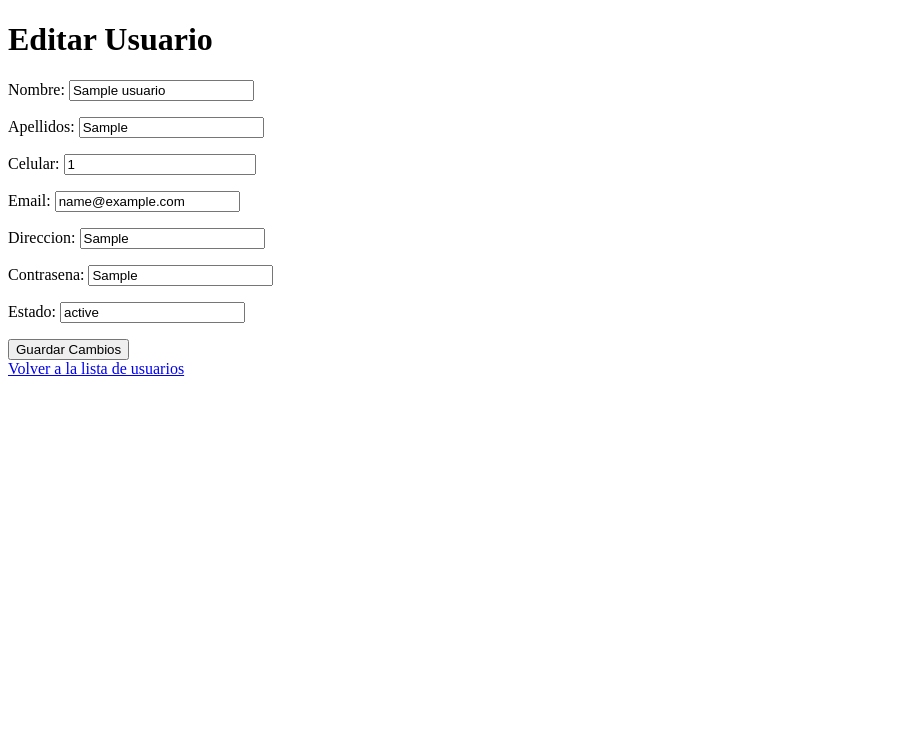
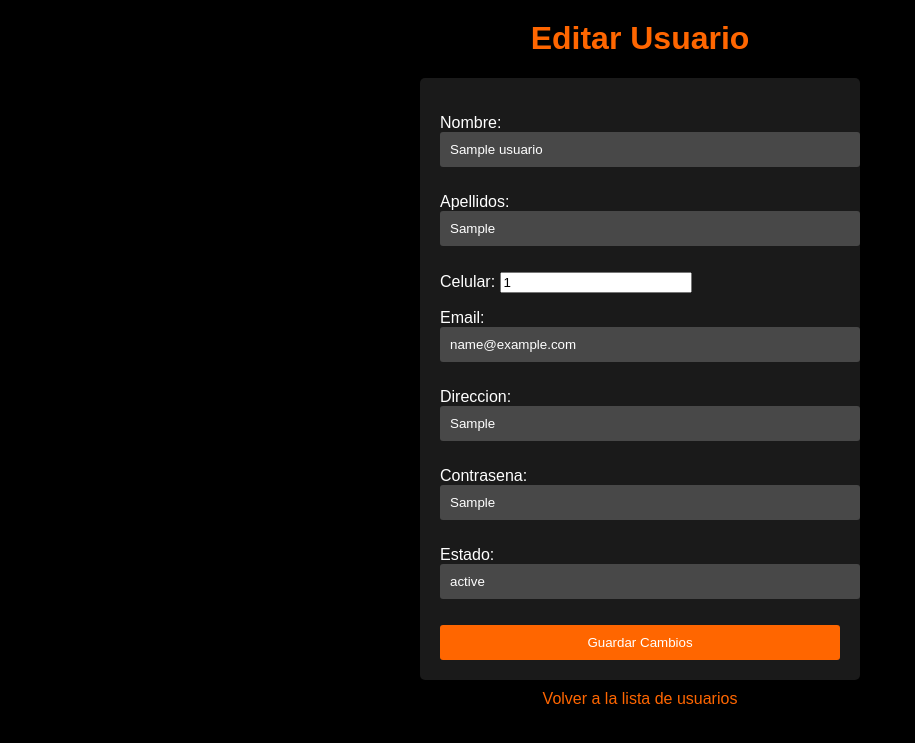
Before and after one commit to sebastianA10/proyecto_nini_makeup, a Django app: page /editar_usuario/1/ in a window 1280 px wide. Shown: the top 743 px of the page, without its empty margins (0-915 px from the left). Run offline with Django 4.2, Linux system fonts and the light colour scheme; tables that the repository leaves empty hold one stand-in row (values such as "Sample post").

Commit message:
se agrego el css completo

```diff
--- /dev/null
+++ b/proyecto/app1/static/css/crud/editar.css
@@ -0,0 +1,61 @@
+/* Establecer un fondo negro */
+body {
+    background-color: #000;
+    color: #fff; /* Color del texto en blanco */
+    font-family: Arial, sans-serif;
+    margin: 0;
+    padding: 0;
+}
+
+/* Estilo para el encabezado h1 */
+h1 {
+    color: #ff6600; /* Color de resaltado (naranja) para el título */
+    text-align: center;
+    margin-top: 20px;
+}
+
+/* Estilo para el formulario */
+form {
+    max-width: 400px;
+    margin: 0 auto;
+    padding: 20px;
+    background-color: rgba(255, 255, 255, 0.1); /* Fondo blanco semi-transparente */
+    border-radius: 5px;
+}
+
+/* Estilo para los campos del formulario */
+form input[type="text"],
+form input[type="password"] {
+    width: 100%;
+    padding: 10px;
+    margin-bottom: 10px;
+    border: none;
+    background-color: rgba(255, 255, 255, 0.2); /* Fondo blanco semi-transparente */
+    color: #fff;
+    border-radius: 3px;
+}
+
+/* Estilo para el botón */
+form button[type="submit"] {
+    width: 100%;
+    padding: 10px;
+    background-color: #ff6600; /* Botón naranja */
+    color: #fff;
+    border: none;
+    border-radius: 3px;
+    cursor: pointer;
+}
+
+/* Estilo para el enlace */
+a {
+    display: block;
+    text-align: center;
+    color: #ff6600; /* Color de resaltado (naranja) para el enlace */
+    text-decoration: none;
+    margin-top: 10px;
+}
+
+/* Estilo para el enlace al pasar el mouse */
+a:hover {
+    text-decoration: underline;
+}
--- a/proyecto/app1/templates/crear_usuario.html
+++ b/proyecto/app1/templates/crear_usuario.html
@@ -1,9 +1,11 @@
+{% load static %}
 <!DOCTYPE html>
 <html lang="en">
 <head>
     <meta charset="UTF-8">
     <title>Crear Usuario</title>
 </head>
+<link rel="stylesheet" href="{% static 'css/crud/crear.css' %}">
 <body>
     <h1>Crear Usuario</h1>
     <form method="post">
--- a/proyecto/app1/templates/editar_usuario.html
+++ b/proyecto/app1/templates/editar_usuario.html
@@ -1,9 +1,11 @@
+{% load static %}
 <!DOCTYPE html>
 <html lang="en">
 <head>
     <meta charset="UTF-8">
     <title>Editar Usuario</title>
 </head>
+<link rel="stylesheet" href="{% static 'css/crud/editar.css' %}">
 <body>
     <h1>Editar Usuario</h1>
     <form method="post">
--- a/proyecto/app1/templates/index.html
+++ b/proyecto/app1/templates/index.html
@@ -8,8 +8,7 @@
     <meta name="viewport" content="width=device-width, initial-scale=1.0">
     <link rel="shortcut icon" href="{% static 'img/logo.png' %}" type="image/x-">
     <link rel="stylesheet" href="https://stackpath.bootstrapcdn.com/bootstrap/4.3.1/css/bootstrap.min.css">
-    <link rel="stylesheet" href="{% static 'css/css.css' %}">
-    <link rel="stylesheet" href="{% static 'css/style.css' %}">
+    <link rel="stylesheet" href="{% static 'css/carrito/css.css' %}">
 
 
 
--- a/proyecto/app1/templates/login.html
+++ b/proyecto/app1/templates/login.html
@@ -5,7 +5,7 @@
     <meta charset="UTF-8">
     <title>login</title>
     <link href='https://unpkg.com/boxicons@2.1.4/css/boxicons.min.css' rel='stylesheet'>
-    <link type='text/css' href='{% static "css/login.css" %}'rel= 'stylesheet'/>
+    <link type='text/css' href='{% static "css/login/login.css" %}'rel= 'stylesheet'/>
 </head>
 
 <body>
--- a/proyecto/proyecto/views.py
+++ b/proyecto/proyecto/views.py
@@ -4,11 +4,6 @@ from django.contrib.auth.hashers import make_password,check_password
 from app1.models import Usuarios
 from app1.forms import UsuariosForm
 from django.shortcuts import render, redirect, get_object_or_404
-
-
-# registro de usuarios
-
-
 
 # index
 
@@ -67,11 +62,23 @@ def crear_usuario(request):
     if request.method == 'POST':
         form = UsuariosForm(request.POST)
         if form.is_valid():
+            # Obtenemos la contraseña sin cifrar del formulario
+            contrasena = form.cleaned_data['contrasena']
+
+            # Usamos make_password para cifrar la contraseña
+            contrasena_hasheada = make_password(contrasena)
+
+            # Asignamos la contraseña cifrada al formulario
+            form.cleaned_data['contrasena'] = contrasena_hasheada
+
+            # Guardamos el formulario
             form.save()
+
             return redirect('lista_usuarios')
     else:
         form = UsuariosForm()
     return render(request, 'crear_usuario.html', {'form': form})
+
 
 def editar_usuario(request, pk):
     usuario = get_object_or_404(Usuarios, pk=pk)
```
Also changed, not shown: proyecto/app1/static/css/crud/crear.css (added, +65 -0 lines), proyecto/app1/static/css/crud/listar.css (added, +80 -0 lines), proyecto/app1/static/css/registro/css.css (added, +27 -0 lines), proyecto/app1/templates/lista_usuarios.html (+2 -81 lines), proyecto/app1/templates/registro.html (+2 -29 lines), proyecto/app1/static/css/carrito/css.css (line endings or trailing spaces), proyecto/app1/static/css/carrito/styles.css (renamed from proyecto/app1/static/css/styles.css), proyecto/app1/static/css/login/login.css (renamed from proyecto/app1/static/css/login.css).
